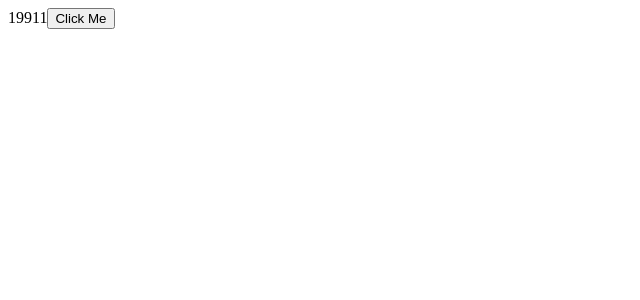
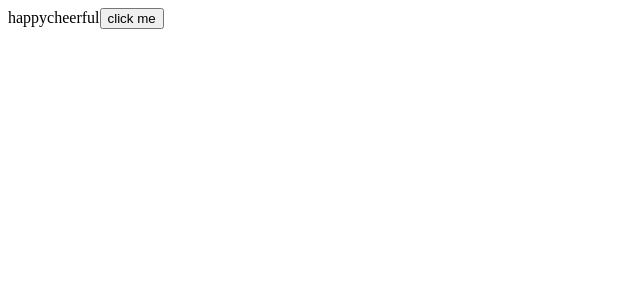
Before and after one commit to ajju8108/React, a React (Vite) app: page / in a window 1280 px wide. Shown: the top 300 px of the page, without its empty margins (0-640 px from the left). Built offline with nearby package versions, Linux system fonts and the light colour scheme.

Commit message:
Updating Arrays

```diff
--- a/src/App.tsx
+++ b/src/App.tsx
@@ -5,11 +5,11 @@ import ExeButton from "./components/Exe1/ExeButton";
 import ListGroup from "./components/ListGroup";
 import { BsFillCalendarFill } from "react-icons/bs";
 import Like from "./components/Exe1/Like"; */
-
 import { useState } from "react";
 import StateStructer from "./Managing State/state structer/StateStructer";
 import Pure from "./Managing State/Pure Component/Pure";
 import UpdateObject from "./Managing State/Updating Objects/UpdateObject";
+import UpdatingArray from "./Managing State/Updating Array/UpdatingArray";
 
 function App() {
   /*  const [alertVisible, setalertVisible] = useState(false);
@@ -55,7 +55,8 @@ function App() {
       {/* <Pure />
       <Pure />
       <Pure /> */}
-      <UpdateObject />
+      {/* <UpdateObject /> */}
+      <UpdatingArray />
     </div>
   );
 }
--- /dev/null
+++ b/src/Managing State/Updating Array/UpdatingArray.tsx
@@ -0,0 +1,19 @@
+import React, { useState } from "react";
+
+export default function UpdatingArray() {
+  const [tags, setTags] = useState(["happy", "cheerful"]);
+  const handleClick = () => {
+    // add
+    // setTags([...tags, "ecxciting"]);
+    //Remove
+    // setTags(tags.filter((tag) => tag !== "happy"));
+    // Update
+    setTags(tags.map((tag) => (tag === "happy" ? "happiness" : tag)));
+  };
+  return (
+    <div>
+      {tags}
+      <button onClick={handleClick}>click me</button>
+    </div>
+  );
+}
```
Also changed, not shown: src/Managing State/Updating Array/UpdatingArray.jsx (deleted, +0 -9 lines).
